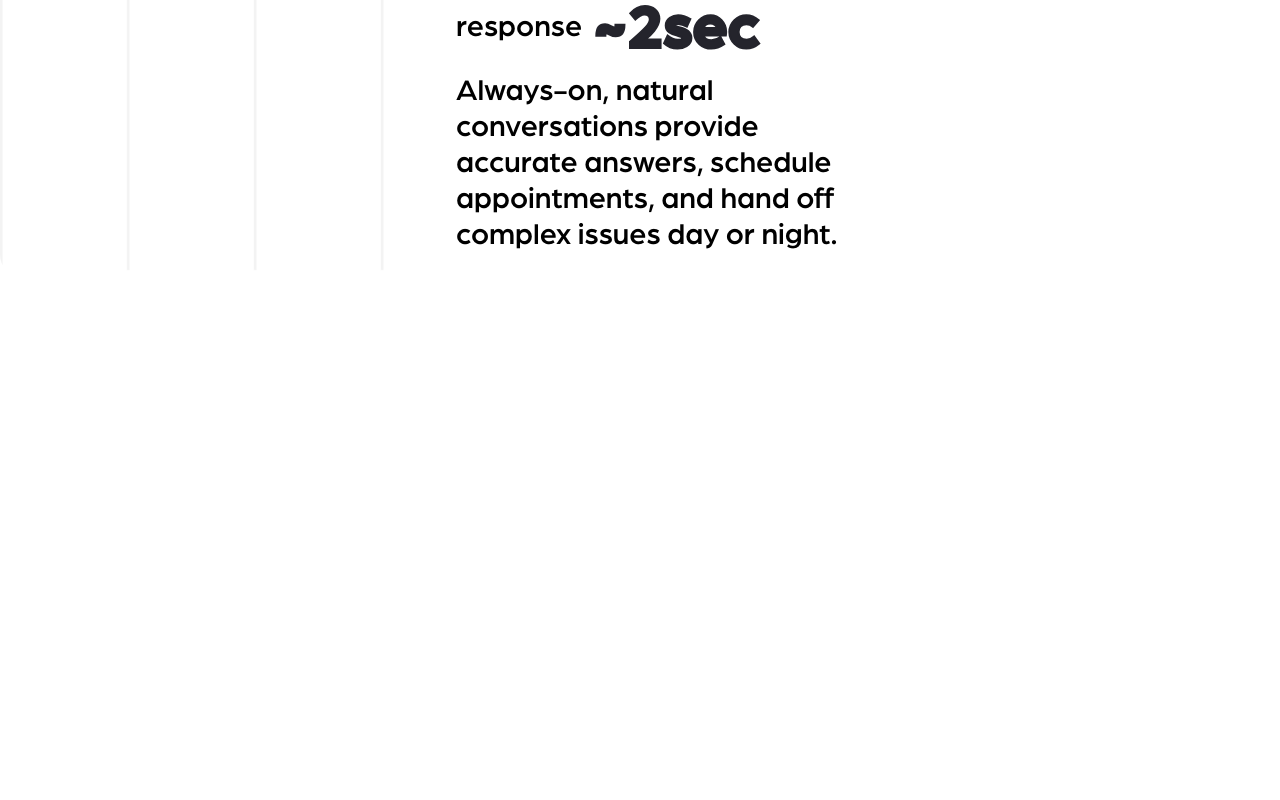
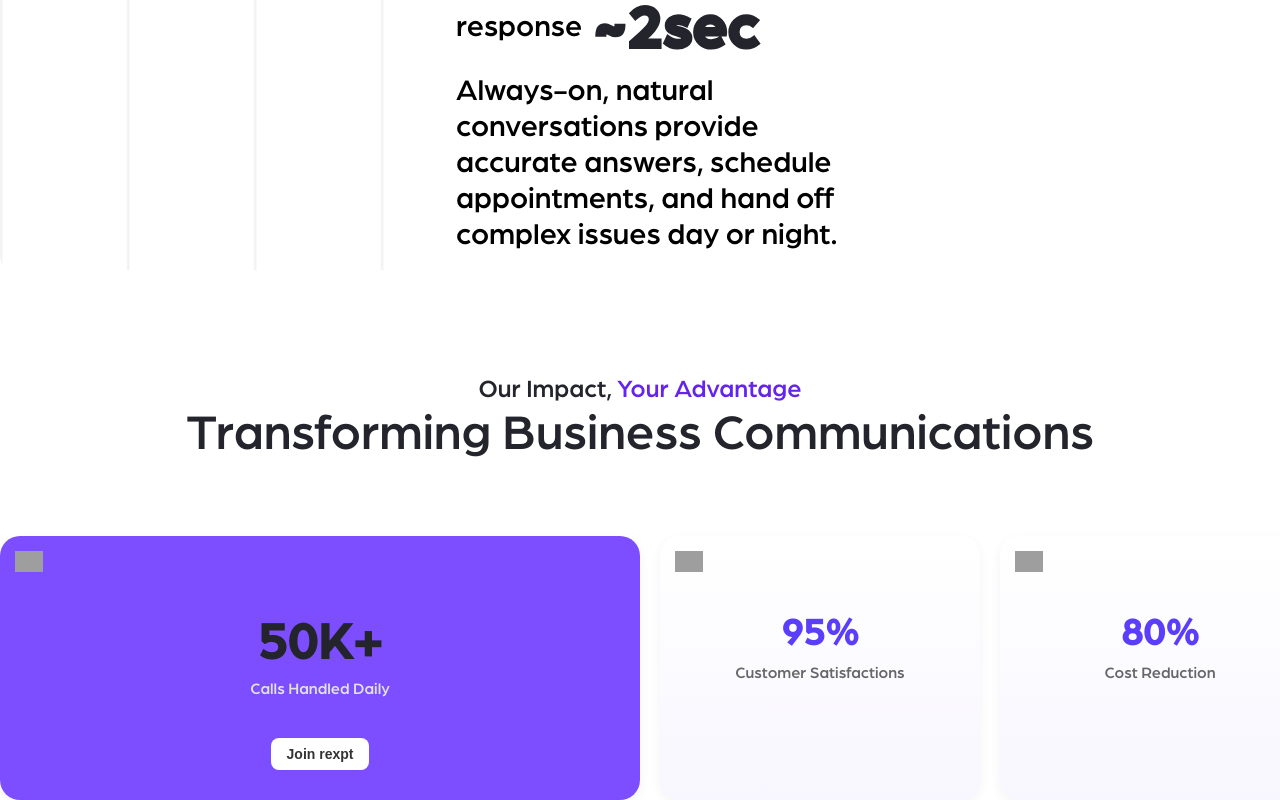
Before and after one commit to designersx-dsx/Rexpt-Sanity-Landing-Page-V2, a React (Create React App) app: page / in a window 1280 px wide. Shown: the part 4159-4959 px from the top of the page. Before the commit the page ends 4514 px from the top, so only its background shows below. Built offline with nearby package versions, Linux system fonts and the light colour scheme; grey boxes are pictures that could not be loaded.

Commit message:
[AP] new section add (AP v1.1.1)

```diff
--- /dev/null
+++ b/src/Components/LandingSection/YourAdvantage/YourAdvantage.js
@@ -0,0 +1,46 @@
+import React from 'react'
+import styles from '../YourAdvantage/YourAdvantage.module.css'
+import TitleBar from '../../TitleBar/TitleBar'
+const YourAdvantage = () => {
+    return (
+        <>
+            <div className={styles.containerBox}>
+                <div className={styles.TitleBarDiv}>
+                    <TitleBar subTitle="Our Impact," spanText="Your Advantage" title="Transforming Business Communications" />
+                </div>
+                <div className={styles.container}>
+                    {/* First Card */}
+                    <div className={`${styles.card} ${styles.cardPrimary}`}>
+                        <div className={styles.icon}>
+                            <img src="/icons/call.png" alt="call" />
+                        </div>
+                        <h2 className={styles.bigText}>50K+</h2>
+                        <p className={styles.subText}>Calls Handled Daily</p>
+                        <button className={styles.btn}>Join rexpt</button>
+                    </div>
+
+                    {/* Second Card */}
+                    <div className={styles.card}>
+                        <div className={styles.icon}>
+                            <img src="/icons/stars.png" alt="stars" />
+                        </div>
+                        <h2 className={styles.percent}>95%</h2>
+                        <p className={styles.subText}>Customer Satisfactions</p>
+                    </div>
+
+                    {/* Third Card */}
+                    <div className={styles.card}>
+                        <div className={styles.icon}>
+                            <img src="/icons/cost.png" alt="cost" />
+                        </div>
+                        <h2 className={styles.percent}>80%</h2>
+                        <p className={styles.subText}>Cost Reduction</p>
+                    </div>
+                </div>
+            </div>
+
+        </>
+    )
+}
+
+export default YourAdvantage
--- /dev/null
+++ b/src/Components/LandingSection/YourAdvantage/YourAdvantage.module.css
@@ -0,0 +1,87 @@
+.TitleBarDiv {
+    width: 100%;
+    display: flex;
+    align-items: center;
+    justify-content: center;
+    margin-inline: auto;
+    text-align: center;
+}
+
+.container {
+    display: grid;
+    grid-template-columns: 50% 25% 25%;
+    gap: 20px;
+    width: 100%;
+    max-width: 1400px;
+    margin-inline: auto;
+}
+
+.card {
+    background: linear-gradient(180deg, #ffffff, #f8f6ff);
+    border-radius: 20px;
+    padding: 30px 20px;
+    text-align: center;
+    position: relative;
+    box-shadow: 0 4px 12px rgba(0, 0, 0, 0.05);
+}
+
+.cardPrimary {
+    background: linear-gradient(180deg, #7d4eff, #7d4eff);
+    color: #fff;
+}
+
+.icon {
+    position: absolute;
+    top: 15px;
+    left: 15px;
+    width: 28px;
+    height: 28px;
+}
+
+.icon img {
+    width: 100%;
+    height: auto;
+}
+
+.bigText {
+    font-size: 52px;
+    font-weight: 800;
+    margin: 40px 0 10px;
+}
+
+.percent {
+    font-size: 38px;
+    font-weight: 700;
+    color: #5a3efc;
+    margin: 40px 0 10px;
+}
+
+.subText {
+    font-size: 16px;
+    font-weight: 500;
+    margin-top: 5px;
+    color: #666;
+}
+
+.cardPrimary .subText {
+    color: #e2e2e2;
+}
+
+.btn {
+    margin-top: 25px;
+    padding: 8px 16px;
+    border: none;
+    background: #fff;
+    color: #333;
+    font-size: 14px;
+    border-radius: 8px;
+    cursor: pointer;
+    font-weight: 600;
+}
+
+/* 📱 Responsive */
+@media (max-width: 900px) {
+    .container {
+        grid-template-columns: 1fr;
+    }
+}
--- a/src/Pages/LandingPage/LandingPage.js
+++ b/src/Pages/LandingPage/LandingPage.js
@@ -4,6 +4,7 @@ import HeroComponent from '../../Components/LandingSection/HeroComponent/HeroCom
 import AutomateTab from '../../Components/LandingSection/AutomateTab/AutomateTab'
 import NextLevelFeatures from '../../Components/LandingSection/NextLevelFeatures/NextLevelFeatures'
 import SliderSection from '../../Components/LandingSection/SliderSection/SliderSection'
+import YourAdvantage from '../../Components/LandingSection/YourAdvantage/YourAdvantage'
 const LandingPage = () => {
     return (
         <>
@@ -12,6 +13,7 @@ const LandingPage = () => {
             <AutomateTab />
             <NextLevelFeatures />
             <SliderSection/>
+            <YourAdvantage/>
 
         </>
     )
```
